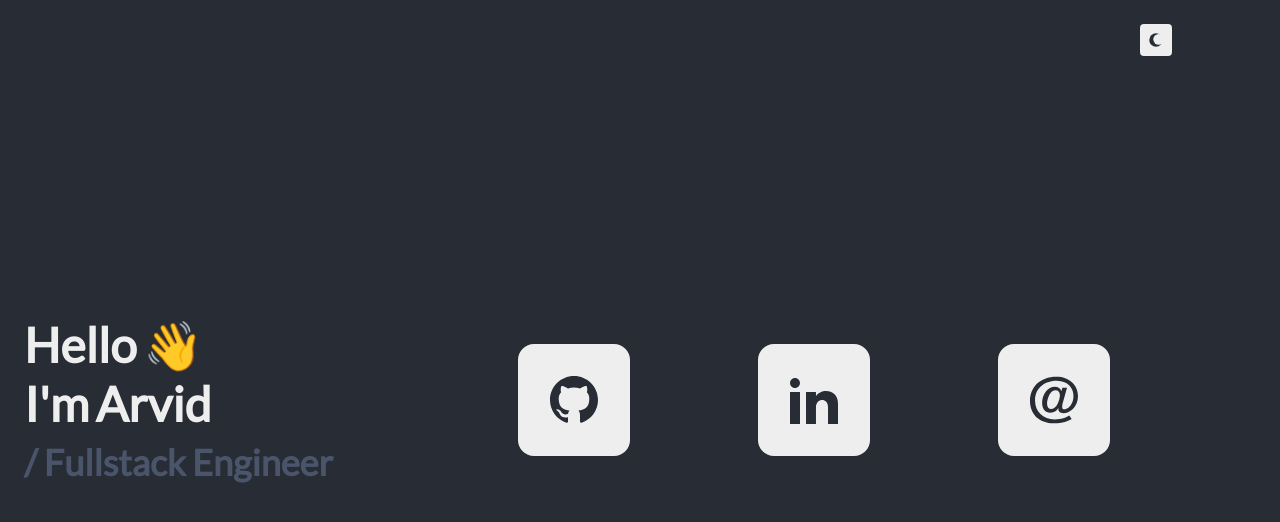
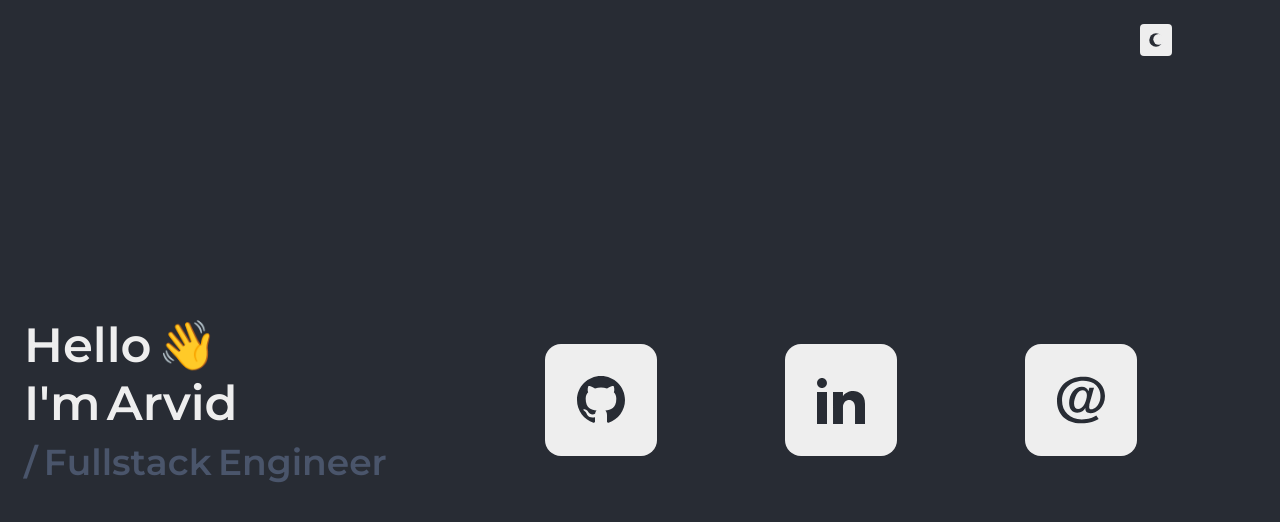
Before and after one commit to arvidklint/arvidklint.com, a React (Create React App) app in the folder src/client/: page / in a window 1280 px wide. Shown: the top 522 px of the page. Built offline with nearby package versions, Linux system fonts and the light colour scheme.

Commit message:
feat: change font to Montserrat

```diff
--- a/src/client/public/index.html
+++ b/src/client/public/index.html
@@ -12,7 +12,7 @@
 
     <link rel="preconnect" href="https://fonts.googleapis.com">
     <link rel="preconnect" href="https://fonts.gstatic.com" crossorigin>
-    <link href="https://fonts.googleapis.com/css2?family=Lato&display=swap" rel="stylesheet">
+    <link href="https://fonts.googleapis.com/css2?family=Montserrat:wght@600&display=swap" rel="stylesheet">
     <!--
       manifest.json provides metadata used when your web app is installed on a
       user's mobile device or desktop. See https://developers.google.com/web/fundamentals/web-app-manifest/
--- a/src/client/src/components/hello/Hello.css
+++ b/src/client/src/components/hello/Hello.css
@@ -1,7 +1,3 @@
-.Hello {
-  font-family: "Lato", sans-serif;
-}
-
 .Hello-title {
   margin: 8px 0;
 }
--- a/src/client/src/index.css
+++ b/src/client/src/index.css
@@ -2,7 +2,7 @@
   margin: 0;
   background-color: var(--background-color);
   color: var(--main-text-color);
-  font-family: -apple-system, BlinkMacSystemFont, 'Segoe UI', 'Roboto', 'Oxygen',
+  font-family: "Montserrat", -apple-system, BlinkMacSystemFont, 'Segoe UI', 'Roboto', 'Oxygen',
     'Ubuntu', 'Cantarell', 'Fira Sans', 'Droid Sans', 'Helvetica Neue',
     sans-serif;
   -webkit-font-smoothing: antialiased;
```
